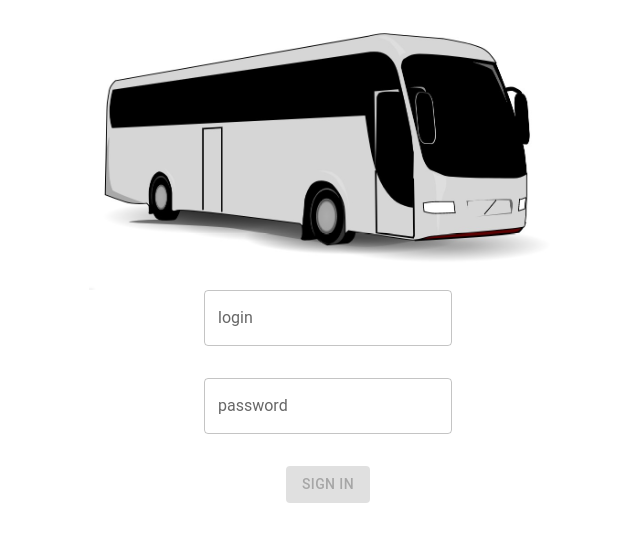
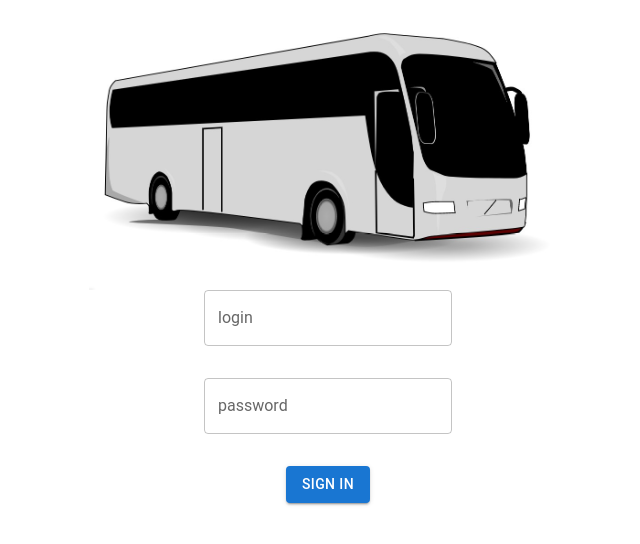
Before and after one commit to robester0403/smartbus-web, a React (Create React App) app: page /login in a window 1280 px wide. Shown: the top 544 px of the page, without its empty margins (312-952 px from the left). Built offline with nearby package versions, Linux system fonts and the light colour scheme.

Commit message:
Removed the disabled feature as the UI experience is not great

```diff
--- a/src/pages/Login.jsx
+++ b/src/pages/Login.jsx
@@ -58,12 +58,7 @@ const Login = () => {
               helperText={formik.touched.password && formik.errors.password}
               sx={{ marginBottom: "32px" }}
             />
-            <Button
-              variant="contained"
-              color="primary"
-              type="submit"
-              disabled={!!formik.errors}
-            >
+            <Button variant="contained" color="primary" type="submit">
               Sign In
             </Button>
           </Grid>
```
